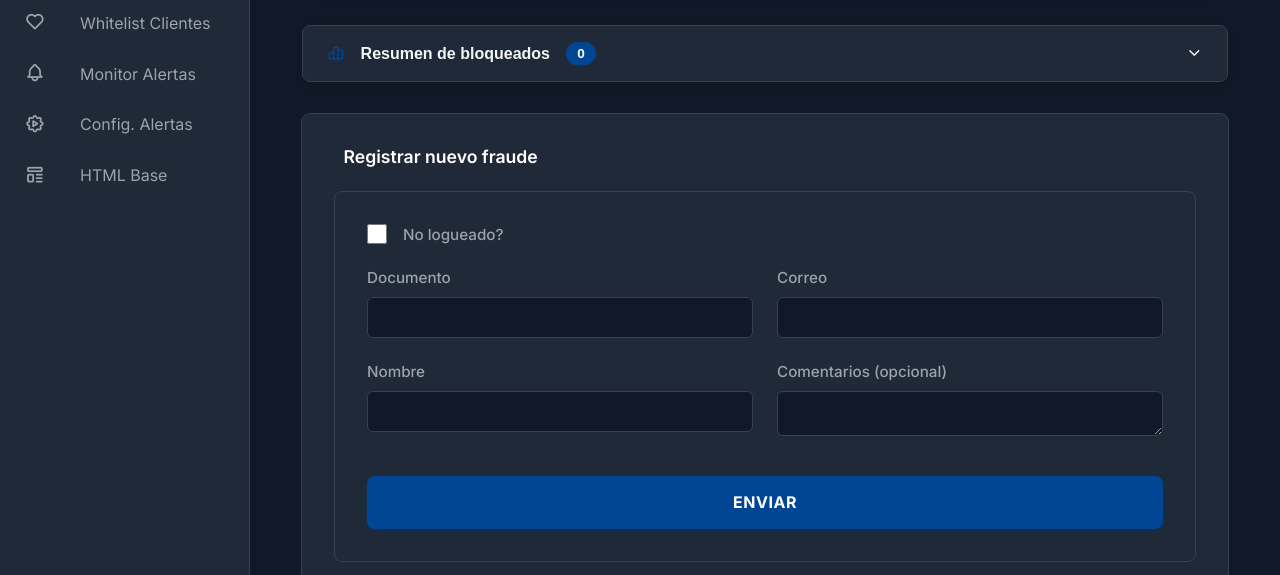
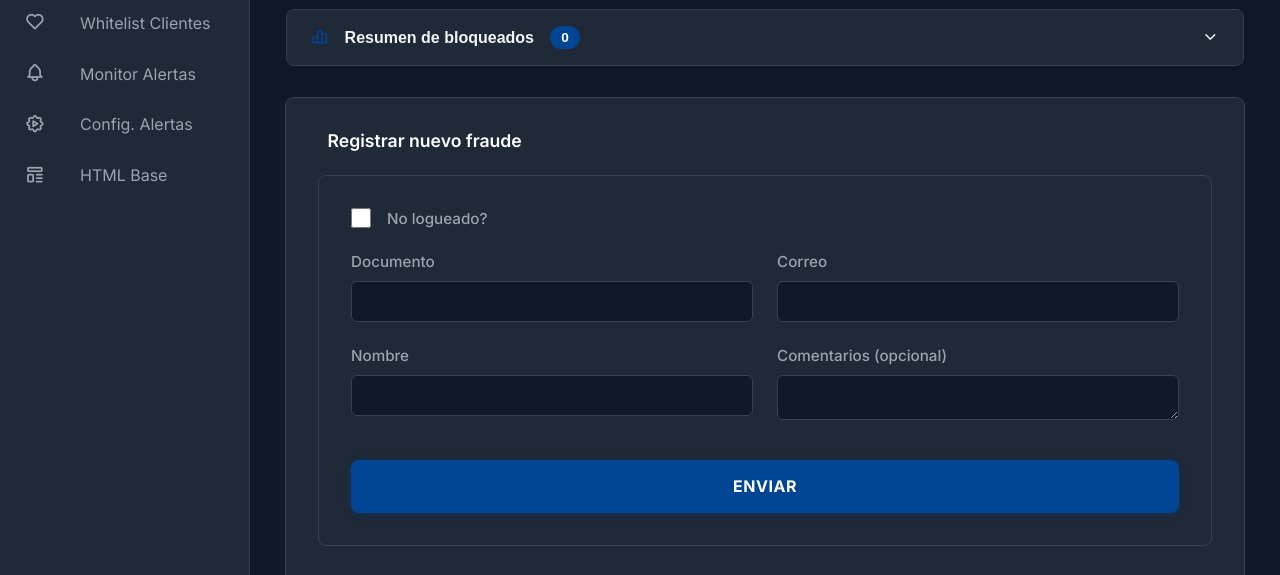
Before and after one commit to dsalvettofarma/yerbit, a website: page form-fraudes.html in a window 1280 px wide. Shown: the part 225-800 px from the top of the page. Drawn offline with Linux system fonts and the light colour scheme; no server answers; some icons are missing.

Commit message:
Update form-fraudes-new.css

```diff
--- a/modulos/form-fraudes/form-fraudes-new.css
+++ b/modulos/form-fraudes/form-fraudes-new.css
@@ -11,8 +11,8 @@
 
 /* --- LAYOUT PRINCIPAL --- */
 .fraude-main-root {
-  padding: 2rem;
-  max-width: 1400px;
+  padding: 1rem;
+  max-width: 2000px;
   margin: 0 auto;
 }
 
```
